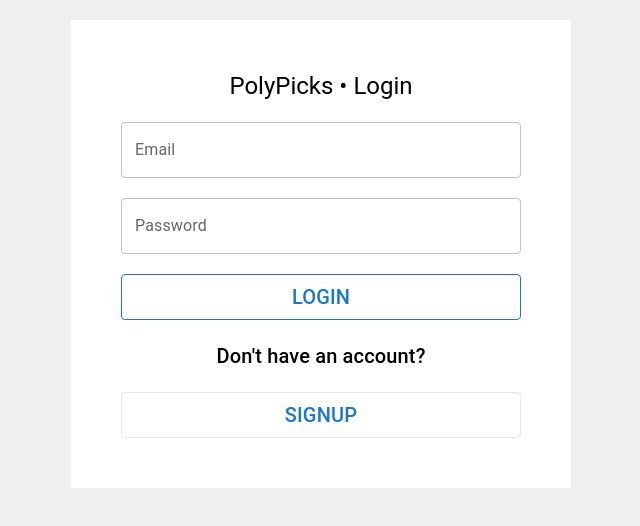
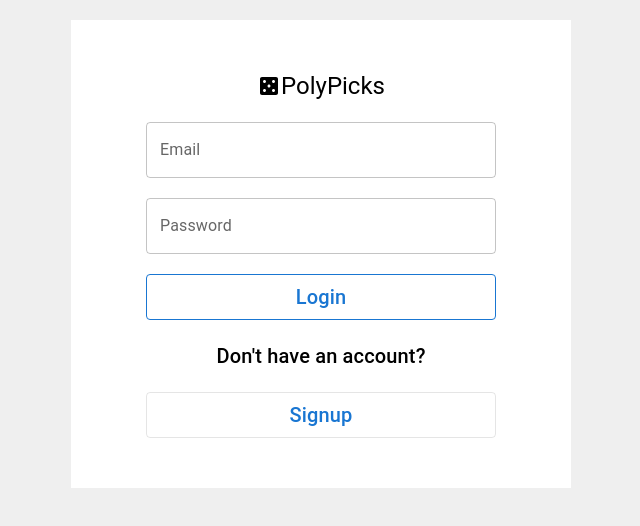
Before and after one commit to EmuMan/stay-soft, a React (Create React App) app in the folder packages/react-frontend/: page / in a window 1280 px wide. Shown: the top 526 px of the page, without its empty margins (319-959 px from the left). Built offline with nearby package versions, Linux system fonts and the light colour scheme.

Commit message:
Style login

```diff
--- /dev/null
+++ b/packages/react-frontend/src/components/Logo.js
@@ -0,0 +1,16 @@
+import CasinoIcon from "@mui/icons-material/Casino";
+import { Stack, Typography } from "@mui/material";
+function Logo() {
+  return (
+    <Stack
+      style={{ display: "flex", flexDirection: "row", alignItems: "center" }}
+    >
+      <CasinoIcon />
+      <Typography variant="h5" component="div">
+        PolyPicks
+      </Typography>
+    </Stack>
+  );
+}
+
+export default Logo;
--- a/packages/react-frontend/src/components/TopBar.js
+++ b/packages/react-frontend/src/components/TopBar.js
@@ -1,6 +1,7 @@
 import { AppBar, Toolbar, IconButton, Typography, Box } from "@mui/material";
 import FlagIcon from "@mui/icons-material/Flag";
 import CasinoIcon from "@mui/icons-material/Casino";
+import Logo from "../components/Logo.js";
 
 const TopBar = (props) => {
   const pointsContainerStyle = {
@@ -19,10 +20,7 @@ const TopBar = (props) => {
             alignItems: "center",
           }}
         >
-          <CasinoIcon />
-          <Typography variant="h5" component="div">
-            PolyPicks
-          </Typography>
+          <Logo/>
         </div>
         <Box
           variant="h6"
--- a/packages/react-frontend/src/pages/Login.css
+++ b/packages/react-frontend/src/pages/Login.css
@@ -7,12 +7,20 @@
   max-width: 400px;
   background-color: #fff;
   margin-top: 20px;
+  align-items: center;
 }
 
 .elevated-button {
   border: 1px solid #1976d2 !important;
+  width: 350px;
 }
 
 .button {
   border: 1px solid rgba(0, 0, 0, 0.1) !important;
+  text-transform: "none";
+  width: 350px;
 }
+
+.text-input {
+  width: 350px;
+}
--- a/packages/react-frontend/src/pages/Login.js
+++ b/packages/react-frontend/src/pages/Login.js
@@ -1,34 +1,38 @@
-import { Button, TextField, Typography } from "@mui/material";
+import { Stack, Button, TextField, Typography } from "@mui/material";
 import "./Login.css";
 import { useNavigate } from "react-router-dom";
-import React, { useEffect } from 'react';
+import React, { useEffect } from "react";
+import Logo from "../components/Logo.js";
 
 function Login(props) {
   const navigate = useNavigate();
 
   useEffect(() => {
     if (props.loggedIn) {
-      navigate('/navigation');
+      navigate("/navigation");
     }
   }, [navigate]);
 
   function loginUser() {
     props.onLogin();
-    navigate('/navigation');
+    navigate("/navigation");
   }
 
   return (
     <div className="login-form">
-      <Typography variant="h5" component="div" align="center">
-        PolyPicks • Login
-      </Typography>
+      <Logo />
+
       <TextField label="Email" className="text-input"></TextField>
       <TextField
         label="Password"
         type="password"
         className="text-input"
       ></TextField>
-      <Button className="elevated-button" onClick={loginUser}>
+      <Button
+        style={{ textTransform: "none" }}
+        className="elevated-button"
+        onClick={loginUser}
+      >
         <Typography variant="h6" component="div">
           Login
         </Typography>
@@ -36,7 +40,11 @@ function Login(props) {
       <Typography variant="h6" component="div" align="center">
         Don't have an account?
       </Typography>
-      <Button className="button" onClick={() => navigate('/signup')}>
+      <Button
+        style={{ textTransform: "none" }}
+        className="button"
+        onClick={() => navigate("/signup")}
+      >
         <Typography variant="h6" component="div">
           Signup
         </Typography>
```
